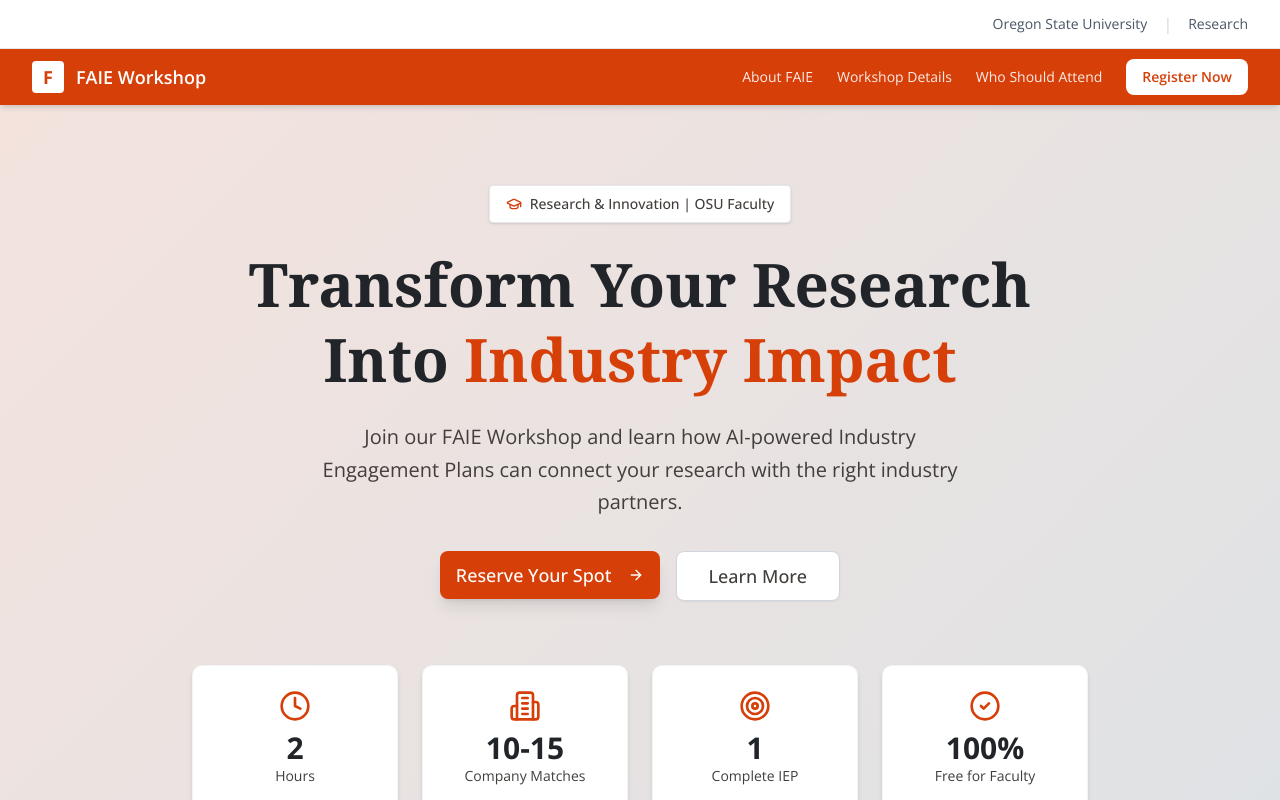
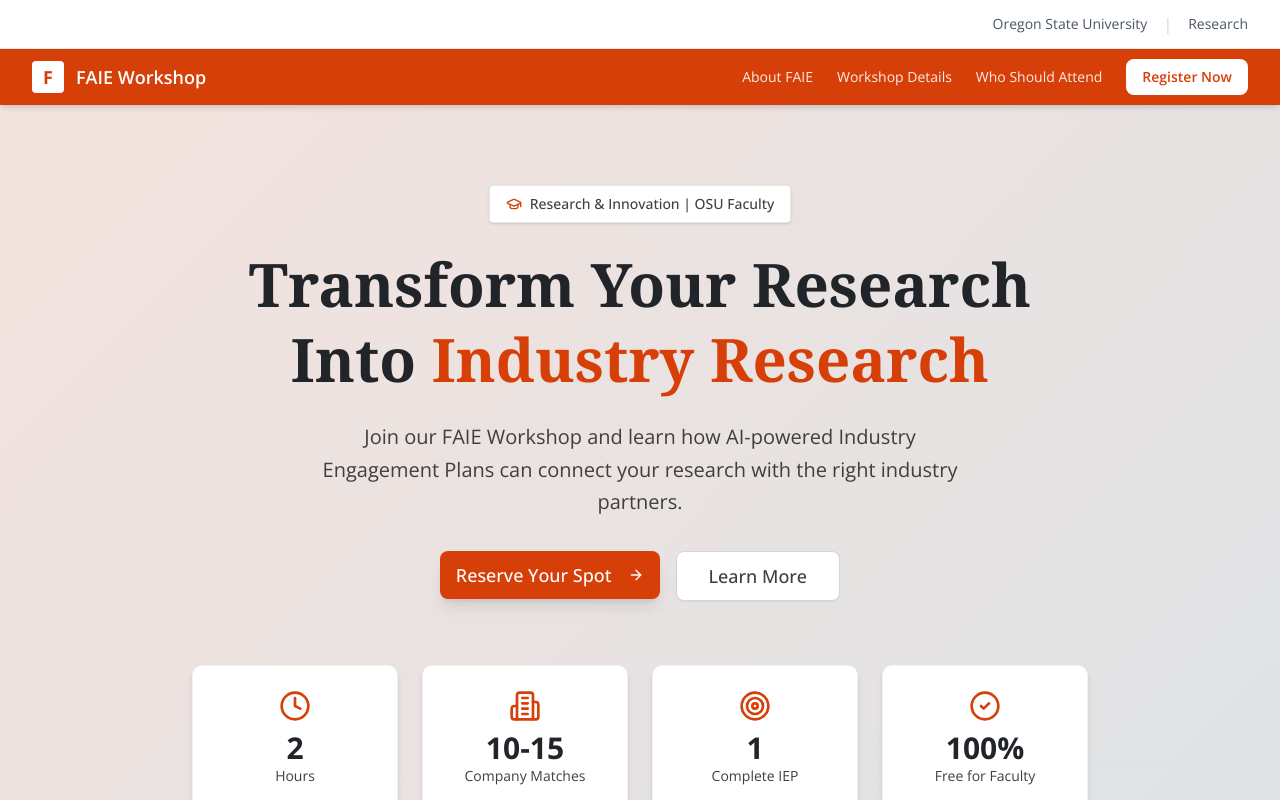
Before and after one commit to jsweet8258/FAIE-Signup-Site, a Next.js app in the folder FAIE_Signup_Page_Frontend/: page / in a window 1280 px wide. Shown: the top 800 px of the page. Built offline with nearby package versions, Linux system fonts and the light colour scheme.

Commit message:
Update landing page title: Industry Impact → Industry Research
Co-Authored-By: Claude Opus 4.6 <noreply@anthropic.com>

```diff
--- a/FAIE_Signup_Page_Frontend/src/app/page.tsx
+++ b/FAIE_Signup_Page_Frontend/src/app/page.tsx
@@ -147,7 +147,7 @@ export default function Home() {
             <h1 className="text-4xl sm:text-5xl lg:text-6xl font-bold mb-6 leading-tight" style={{ fontFamily: "Georgia, serif", color: '#212529' }}>
               Transform Your Research Into{' '}
               <span style={{ color: '#D73F09' }}>
-                Industry Impact
+                Industry Research
               </span>
             </h1>
             <p className="text-xl mb-8 max-w-2xl mx-auto leading-relaxed" style={{ color: '#423e3c' }}>
```
